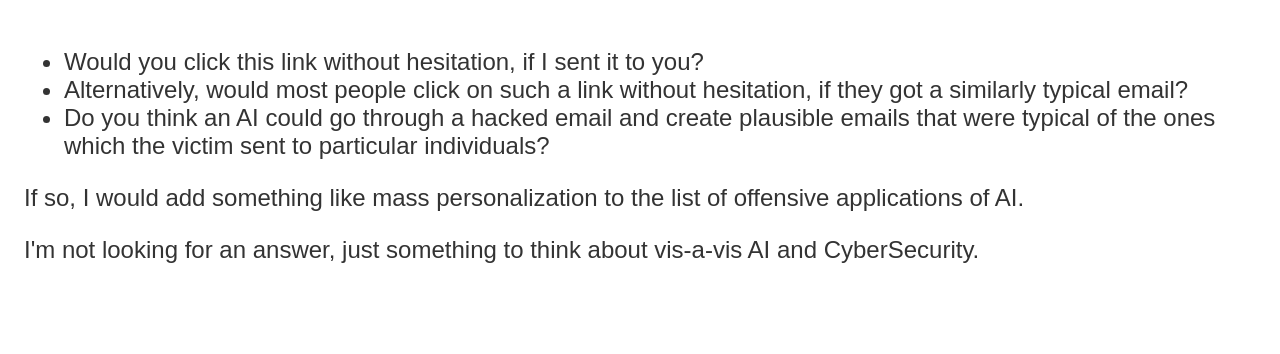
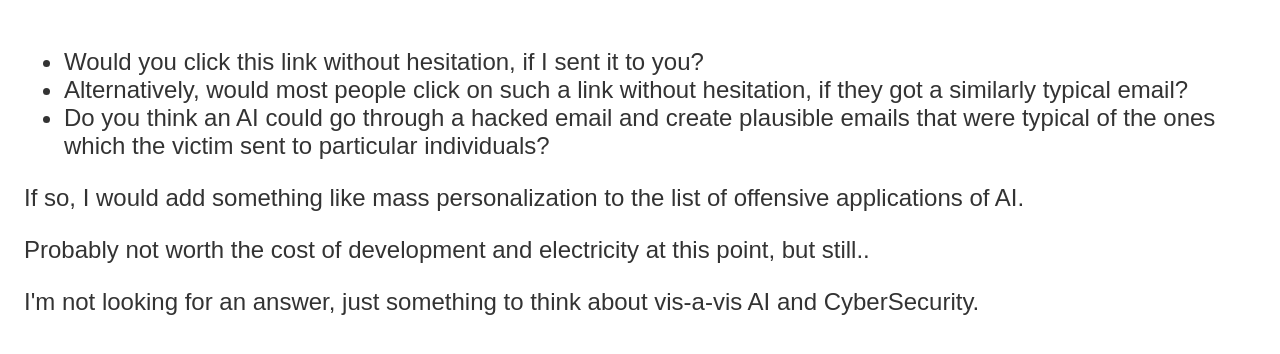
Before and after one commit to JudyHousman/AI-Security, a plain HTML site: page Index.html in a window 1280 px wide. Drawn offline with Linux system fonts and the light colour scheme.

Commit message:
Update Index.html
Added line about cost of development

```diff
--- a/Index.html
+++ b/Index.html
@@ -23,6 +23,7 @@
 <li>Do you think an AI could go through a hacked email and create plausible emails that were typical of the ones which the victim sent to particular individuals?</li>
 </ul>
 <p>If so, I would add something like mass personalization to the list of offensive applications of AI.</p>
+<p>Probably not worth the cost of development and electricity at this point, but still..</p>
 <p>I&#39m not looking for an answer, just something to think about vis-a-vis AI and CyberSecurity.</p>
 </div>
 </body>
```
